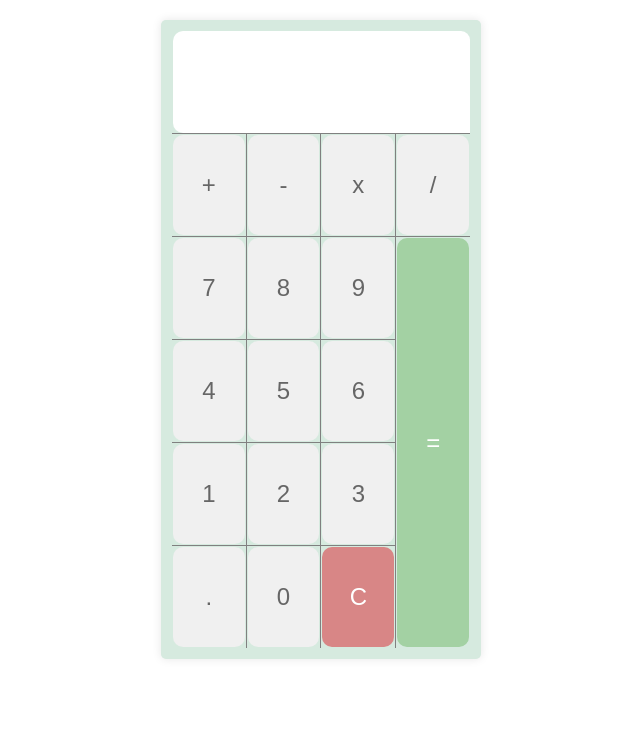
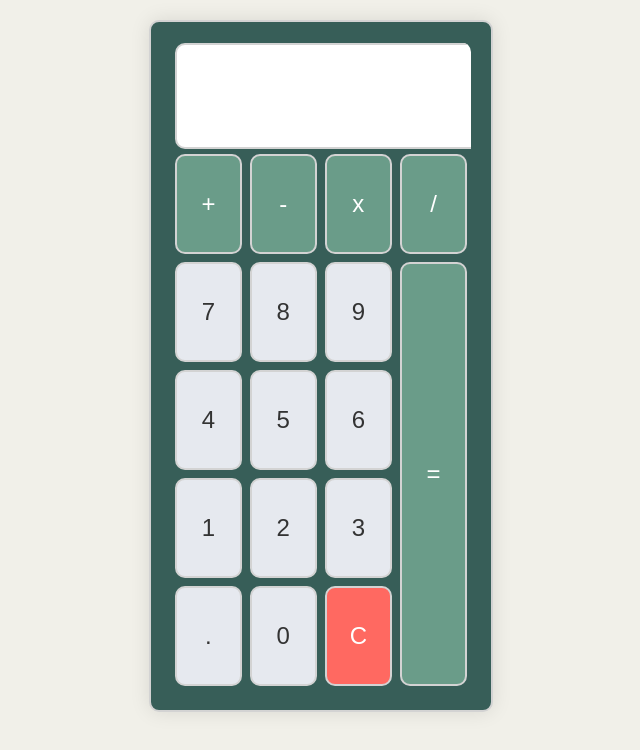
Before and after one commit to calyamaida/calculator, a plain HTML site: page index.html in a window 1280 px wide. Shown: the whole page, without its empty margins (319-959 px from the left). Drawn offline with Linux system fonts and the light colour scheme.

Commit message:
Update index.html

```diff
--- a/index.html
+++ b/index.html
@@ -3,14 +3,22 @@
 
 <head>
     <style>
+        body {
+            font-family: Arial, sans-serif;
+            background-color: #F1F0E9;
+            margin: 0;
+            padding: 0;
+        }
+
         .container {
-            background-color: #d6eadf;
-            border-radius: 5px;
-            box-shadow: 0 0 10px rgba(0, 0, 0, 0.1);
+            background-color: #375e58;
+            border-radius: 10px;
+            box-shadow: 0 0 20px rgba(0, 0, 0, 0.1);
             margin: 20px auto;
-            padding: 10px;
+            padding: 20px;
             width: fit-content;
             text-align: center;
+            border: #d3d3d3 2px solid;
         }
 
         table {
@@ -19,6 +27,7 @@
             border-collapse: collapse;
             border-radius: 10px;
             overflow: hidden;
+            border: none;
         }
 
         td {
@@ -27,6 +36,7 @@
             text-align: center;
             font-size: 24px;
             font-weight: bold;
+            padding: 4px;
         }
 
         input {
@@ -36,7 +46,7 @@
             text-align: right;
             padding-right: 10px;
             border-radius: 10px;
-            border: none;
+            border: 2px solid #d3d3d3;
             outline: none;
         }
 
@@ -45,47 +55,57 @@
             height: 100%;
             font-size: 24px;
             border-radius: 10px;
-            color: #666;
-            background-color: #f0f0f0;
-            border: none;
+            color: #333333;
+            background-color: #e6e9ef;
+            border: 2px solid #d3d3d3;
             cursor: pointer;
+            transition: background-color 0.3s;
         }
 
         button:hover {
-            background-color: #e0e0e0;
+            background-color: #dfe3e8;
+        }
+
+        .operation-button {
+            background-color: #6A9C89;
+            color: white;
+        }
+
+        .operation-button:hover {
+            background-color: #0c6540;
         }
 
         .equal-button {
-            background-color: rgb(163, 209, 163);
+            background-color: #6A9C89;
             color: white;
         }
 
         .equal-button:hover {
-            background-color: rgb(143, 189, 143);
+            background-color: #0c6540;
         }
 
         .clear-button {
-            background-color: rgb(216, 134, 134);
+            background-color: #ff6961;
             color: white;
         }
 
         .clear-button:hover {
-            background-color: rgb(196, 114, 114);
+            background-color: #e85a50;
         }
     </style>
 </head>
 
 <body>
     <div class="container">
-        <table border="1" align="center">
+        <table align="center">
             <tr>
                 <td colspan="4"><input type="text" id="layar" readonly></td>
             </tr>
             <tr>
-                <td><button onclick="clickTombolAngka('+')">+</button></td>
-                <td><button onclick="clickTombolAngka('-')">-</button></td>
-                <td><button onclick="clickTombolAngka('*')">x</button></td>
-                <td><button onclick="clickTombolAngka('/')">/</button></td>
+                <td><button class="operation-button" onclick="clickTombolAngka('+')">+</button></td>
+                <td><button class="operation-button" onclick="clickTombolAngka('-')">-</button></td>
+                <td><button class="operation-button" onclick="clickTombolAngka('*')">x</button></td>
+                <td><button class="operation-button" onclick="clickTombolAngka('/')">/</button></td>
             </tr>
             <tr>
                 <td><button onclick="clickTombolAngka('7')">7</button></td>
```
